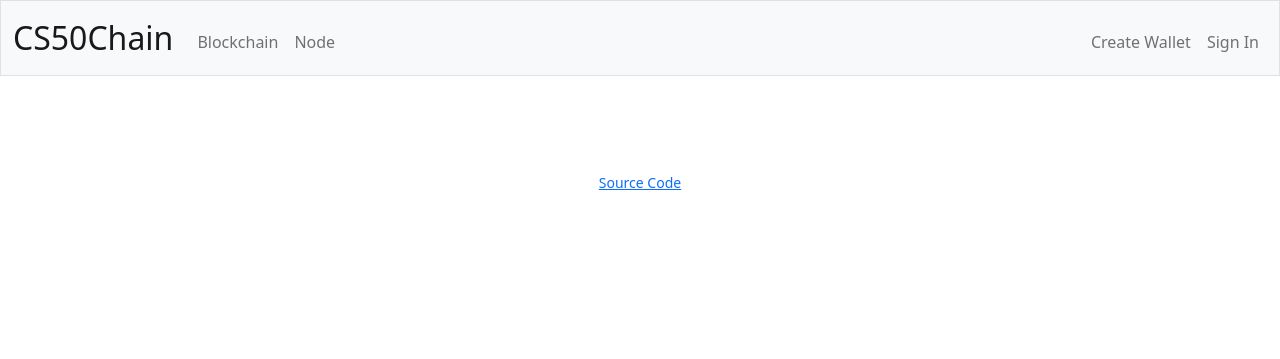
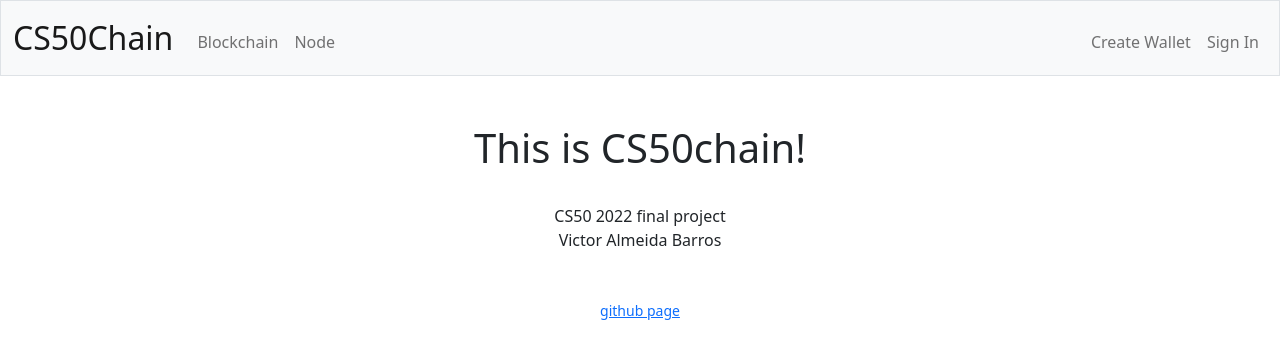
Before and after one commit to victorabarros/CS50chain, a Flask app: page / in a window 1280 px wide. Shown: the top 359 px of the page. Run offline with Flask 2, Linux system fonts and the light colour scheme.

Commit message:
add home text

```diff
--- a/templates/index.html
+++ b/templates/index.html
@@ -1,4 +1,13 @@
 {% extends "layout.html" %} {% block title %} Home {% endblock %} {% block main
 %}
-<!-- TODO create home -->
+
+<h1>This is CS50chain!</h1>
+<br />
+
+<div>
+  CS50 2022 final project
+  <br />
+  Victor Almeida Barros
+</div>
+
 {% endblock %}
--- a/templates/layout.html
+++ b/templates/layout.html
@@ -82,8 +82,7 @@
     </main>
 
     <footer class="mb-5 small text-center text-muted">
-      <!-- TODO improve footer -->
-      <a href="https://github.com/victorabarros/CS50chain">Source Code</a>
+      <a href="https://github.com/victorabarros/CS50chain">github page</a>
     </footer>
   </body>
 </html>
```
Also changed, not shown: README.md.
